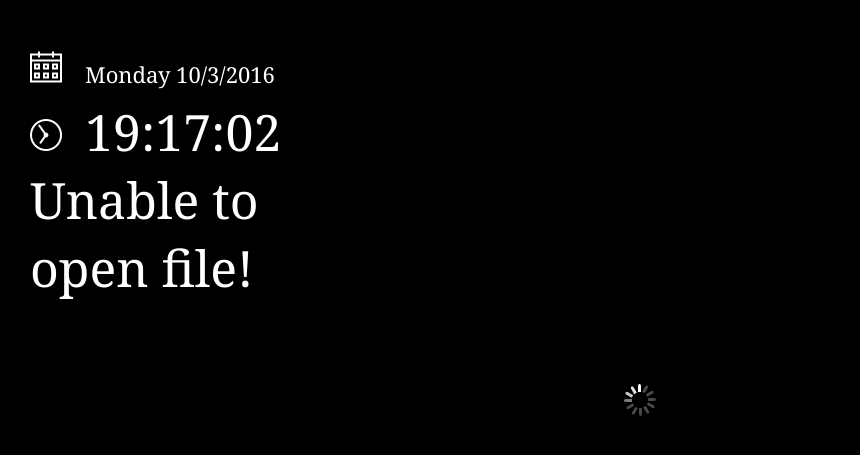
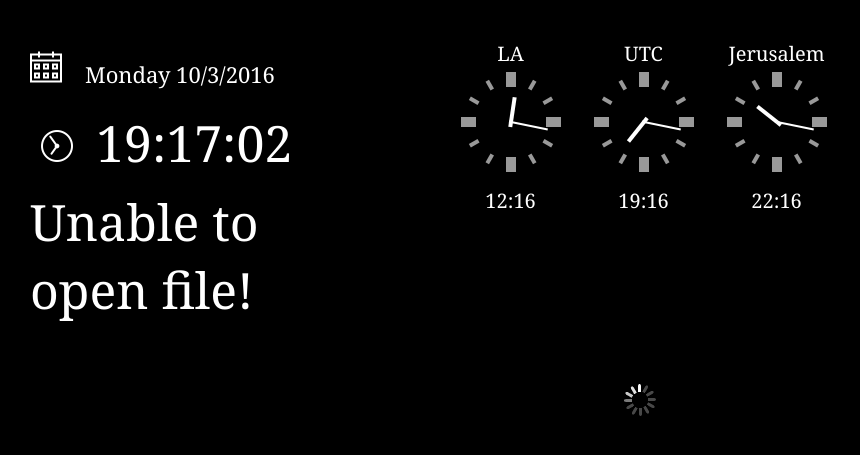
Before and after one commit to graboskyc/MagicMirror, a PHP site: page / in a window 1280 px wide. Shown: the top 455 px of the page, without its empty margins (0-860 px from the left). Run offline with PHP 8.4, Linux system fonts and the light colour scheme; data that the repository does not hold is empty.

Commit message:
Added analog clocks for timezones

```diff
--- a/SERVER/index.php
+++ b/SERVER/index.php
@@ -46,11 +46,30 @@
         font: 50px Georgia;
         padding: 10px;
       }
+      #topcontainer {
+        position: absolute;
+        top: 20px;
+        width: 33%;
+        left: 33%;
+        background-color: rgba(0,0,0,0.2);
+        border-radius: 3px;
+        font: 50px Georgia;
+        padding: 10px;
+        text-align:center;
+      }
     </style>
   </head>
   <body>
 
   <div id="container"></div>
+
+  <div id="topcontainer">
+    <?php
+      require_once('modules/AnalogClock.php');
+      $AC = new AnalogClock;
+      $AC->Draw(["-7", "0","3"]);
+    ?>
+  </div>
 
   <div id="leftcontainer">
       <?php
--- /dev/null
+++ b/SERVER/modules/AnalogClock.php
@@ -0,0 +1,137 @@
+<?php
+class AnalogClock {
+
+    public function __construct() {
+    }
+
+    public function Draw($tzonearray) {
+        ?>
+        <style>
+            #current-time {
+                display: block;
+                font-weight: bold;
+                text-align: center;
+                width: 200px;
+                padding: 10px;
+            }
+
+            #clock {
+                padding: 10px;
+                border:1px solid #000000;
+            }
+        </style>
+
+        <?php
+        foreach ($tzonearray as $offset) {
+        ?>
+            <div style="display:inline-block;padding:10px;">
+                <div id="aclockname_<?php echo $offset?>" style="width:100%;font-size:20px;padding-bottom:5px;"></div>
+                <canvas id="aclock_<?php echo $offset?>" class="aclock" width="100" height="100">
+                If you can see this message, your browser does not support canvas
+                and needs an upate. Sorry. :(
+                </canvas>
+                <div id="aclocktext_<?php echo $offset?>" style="width:100%;font-size:20px;padding-bottom:5px;"></div>
+            </div>
+        <?php
+        }
+        ?>
+
+        <script>
+        document.addEventListener('DOMContentLoaded', startTimer);
+        function startTimer()
+        {
+            updateClocks();
+            setInterval(updateClocks, 60000);
+        }
+
+        function updateClocks()
+        {
+
+            function drawArm(clockX, clockY, clockRadius, context, progress, armThickness, armLength, armColor)
+            {
+                var armRadians = (Math.TAU * progress) - (Math.TAU/4);
+                var targetX = clockX + Math.cos(armRadians) * (armLength * clockRadius);
+                var targetY = clockY + Math.sin(armRadians) * (armLength * clockRadius);
+
+                context.lineWidth = armThickness;
+                context.strokeStyle = armColor;
+
+                context.beginPath();
+                context.moveTo(clockX, clockY); // Start at the center
+                context.lineTo(targetX, targetY); // Draw a line outwards
+                context.stroke();
+            }
+
+
+            var tza = [<?php echo implode(",",$tzonearray); ?>];
+            var tzLookup = {"0":"UTC","-5":"NYC", "3": "Jerusalem", "-7":"LA"};
+            tza.forEach(function(tz) {
+                document.getElementById("aclockname_"+tz).innerHTML=tzLookup[tz];
+
+
+                var now = new Date();
+                var offset = tz*1;
+                var h = (now.getUTCHours() + offset) % 12;
+                var m = now.getMinutes();
+                var s = now.getSeconds();
+
+                document.getElementById("aclocktext_"+tz).innerHTML= (now.getUTCHours() + offset)+":"+m;
+
+                // --- Analog clock ---//
+
+                var canvas = document.getElementById("aclock_"+tz);
+                var context = canvas.getContext("2d");
+
+                // You can change this to make the clock as big or small as you want.
+                // Just remember to adjust the canvas size if necessary.
+                var clockRadius = 50;
+
+                // Make sure the clock is centered in the canvas
+                var clockX = canvas.width / 2;
+                var clockY = canvas.height / 2;
+
+                // Make sure TAU is defined (it's not by default)
+                Math.TAU = 2 * Math.PI;
+
+                context.clearRect(0, 0, canvas.width, canvas.height);
+
+                // Draw background
+
+                for (var i = 0; i < 12; i++)
+                {
+                    var innerDist		= (i % 3) ? 0.75 : 0.7;
+                    var outerDist		= (i % 3) ? 0.95 : 1.0;
+                    context.lineWidth 	= (i % 3) ? 4 : 10;
+                    context.strokeStyle = '#999999';
+
+                    var armRadians = (Math.TAU * (i/12)) - (Math.TAU/4);
+                    var x1 = clockX + Math.cos(armRadians) * (innerDist * clockRadius);
+                    var y1 = clockY + Math.sin(armRadians) * (innerDist * clockRadius);
+                    var x2 = clockX + Math.cos(armRadians) * (outerDist * clockRadius);
+                    var y2 = clockY + Math.sin(armRadians) * (outerDist * clockRadius);
+
+                    context.beginPath();
+                    context.moveTo(x1, y1); // Start at the center
+                    context.lineTo(x2, y2); // Draw a line outwards
+                    context.stroke();
+                }
+
+                var hProgress = (h/12) + (1/12)*(m/60) + (1/12)*(1/60)*(s/60);
+                var mProgress =                 (m/60) +        (1/60)*(s/60);
+                var sProgress =                                        (s/60);
+
+                drawArm(clockX, clockY, clockRadius, context,  hProgress, 4, 1/2, '#ffffff'); // Hour
+                drawArm(clockX, clockY, clockRadius, context,  hProgress, 4, -5/clockRadius, '#ffffff'); // Hour
+
+                drawArm(clockX, clockY, clockRadius, context,  mProgress,  2, 3/4, '#ffffff'); // Minute
+                drawArm(clockX, clockY, clockRadius, context,  mProgress,  2, -2/clockRadius, '#ffffff'); // Minute
+
+                //drawArm(clockX, clockY, clockRadius, context,  sProgress,  2,   1, '#FF0000'); // Second
+                //drawArm(clockX, clockY, clockRadius, context,  sProgress,  2, -10/clockRadius, '#FF0000'); // Second
+            });
+        }
+        </script>
+        <?php
+    }
+}
+?>
```
